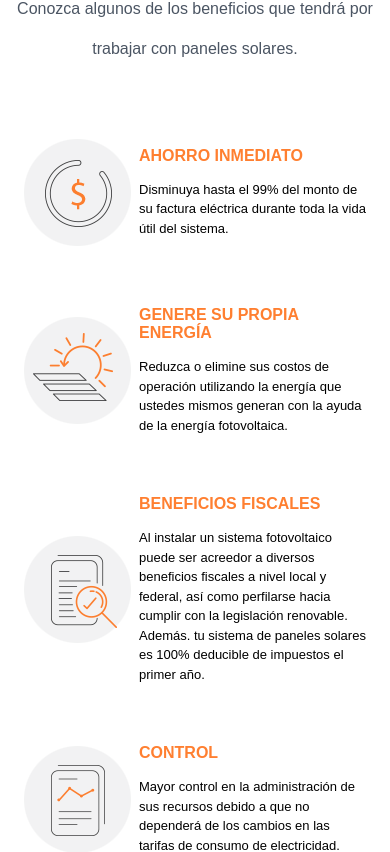
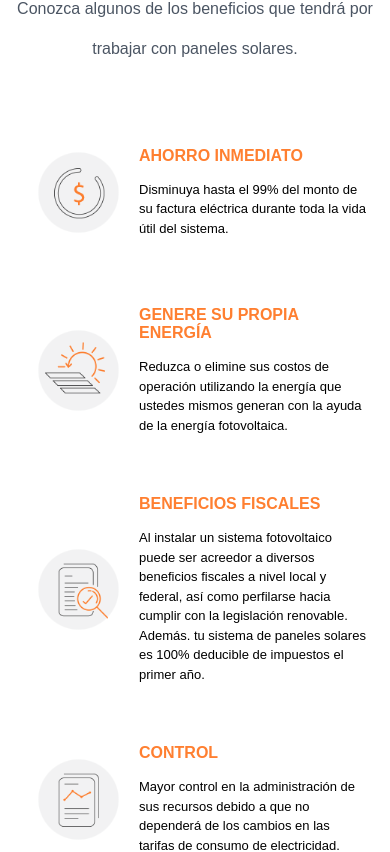
Before and after one commit to alexissahagun1/StellaSolar, a Next.js app: page /Soluciones in a window 390 px wide. Shown: the part 5437-6289 px from the top of the page. Built offline with nearby package versions, Linux system fonts and the light colour scheme.

Commit message:
changed scaling on icons in beneficios component

```diff
--- a/components/Beneficios.jsx
+++ b/components/Beneficios.jsx
@@ -7,7 +7,7 @@ const Beneficios = () => {
        <div className="grid md:grid-cols-2 grid-cols-1 justify-items-center mt-10 md:mx-[348px] align-middle">
                {BeneficiosText && BeneficiosText.map((item) =>
                 <div className="flex flex-row items-center md:my-[39px] my-[30px] md:mx-[30px] mx-6" key={item.id}>
-                    <img src={item.icon} alt="" className="md:p-[27px] pr-2 md:pr-0"/>
+                    <img src={item.icon} alt="" className="md:p-[27px] pr-2 md:pr-0 md:scale-100 scale-75"/>
                     <div className="flex flex-col text-left space-y-[15px]">
                         <h6 className="font-semibold stella-orange uppercase text-base leading-[18px]">{item.heading}</h6>
                         <p className="font-medium text-[13px] tracking-normal">{item.body}</p>
```
